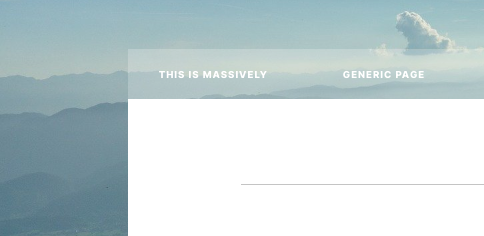
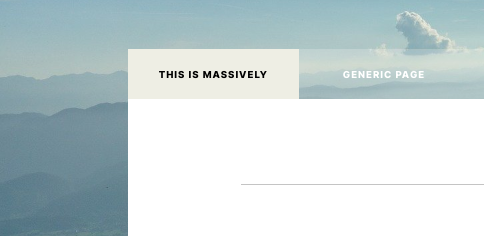
Before and after one commit to MarkusCrowe/La-Montagne, a plain HTML site: page index.html in a window 1280 px wide. Shown: the part 413-649 px from the top of the page, 0-484 px from the left. Drawn offline with Linux system fonts and the light colour scheme.

Commit message:
Some ameliorations

```diff
--- a/assets/styles/_settings.scss
+++ b/assets/styles/_settings.scss
@@ -22,4 +22,24 @@ $color3: black;
 }
 body {
     background: url(../img/bg.jpg) center/cover fixed;
+    // position: relative;
+
+    &::before {
+        content: "";
+        position: absolute;
+        height: 100%;
+        width: 100%;
+        top: 0;
+        left: 0;
+        background: black;
+        animation: animeBefore 2s ease forwards;
+        z-index: 1000;
+
+        @keyframes animeBefore {
+            to {
+                opacity: 0;
+                z-index: -1;
+            }
+        }
+    }
 }
--- a/assets/styles/index.scss
+++ b/assets/styles/index.scss
@@ -1,9 +1,9 @@
 @import "./settings";
 @import "./layout/header";
 @import "./layout/navbar";
-@import "./layout/sections";
+@import "./layout/main";
 @import "./layout/buttons";
-@import"./layout/contact";
+@import"./layout/footer";
 @import "./responsive/query";
 
 
--- a/assets/styles/layout/_navbar.scss
+++ b/assets/styles/layout/_navbar.scss
@@ -14,6 +14,16 @@
         color: $color1;
         display: flex;
         align-items: center;
+
+        &:hover li:not(:hover) {
+            background: none;
+            color: white;
+        }
+
+        .nav-left {
+            background: rgb(238, 238, 228);
+            color: black;
+        }
 
         li {
             font-family: "inter";
--- a/index.html
+++ b/index.html
@@ -22,7 +22,7 @@
         </div>
         <nav class="navbar">
             <ul class="pages">
-                <li>This is massively</li>
+                <li class="nav-left">This is massively</li>
                 <li>generic page</li>
                 <li>elements reference</li>
             </ul>
```
Also changed, not shown: assets/styles/index.css, assets/styles/layout/_footer.scss (renamed from assets/styles/layout/_contact.scss), assets/styles/layout/_main.scss (renamed from assets/styles/layout/_sections.scss), 1 other file.
